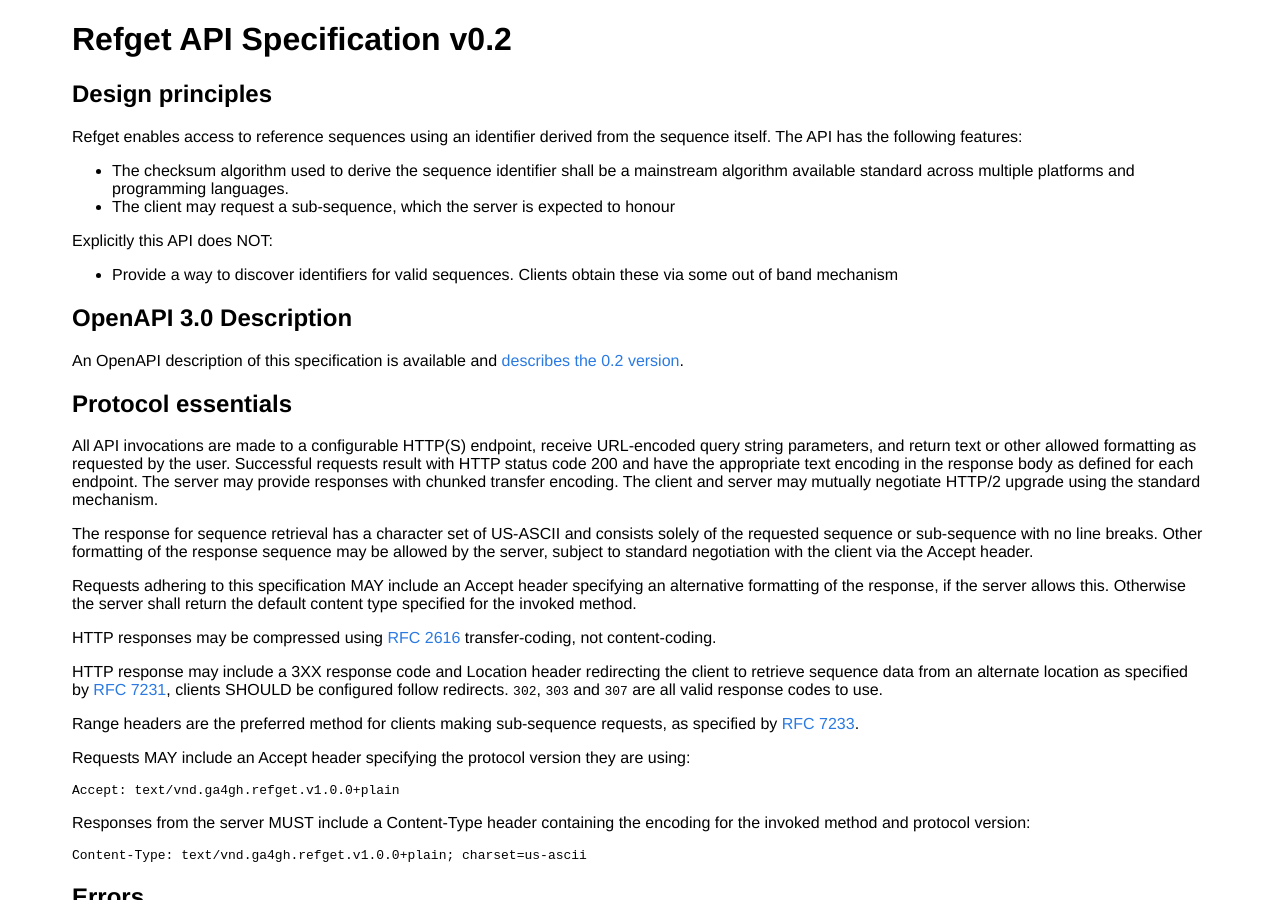
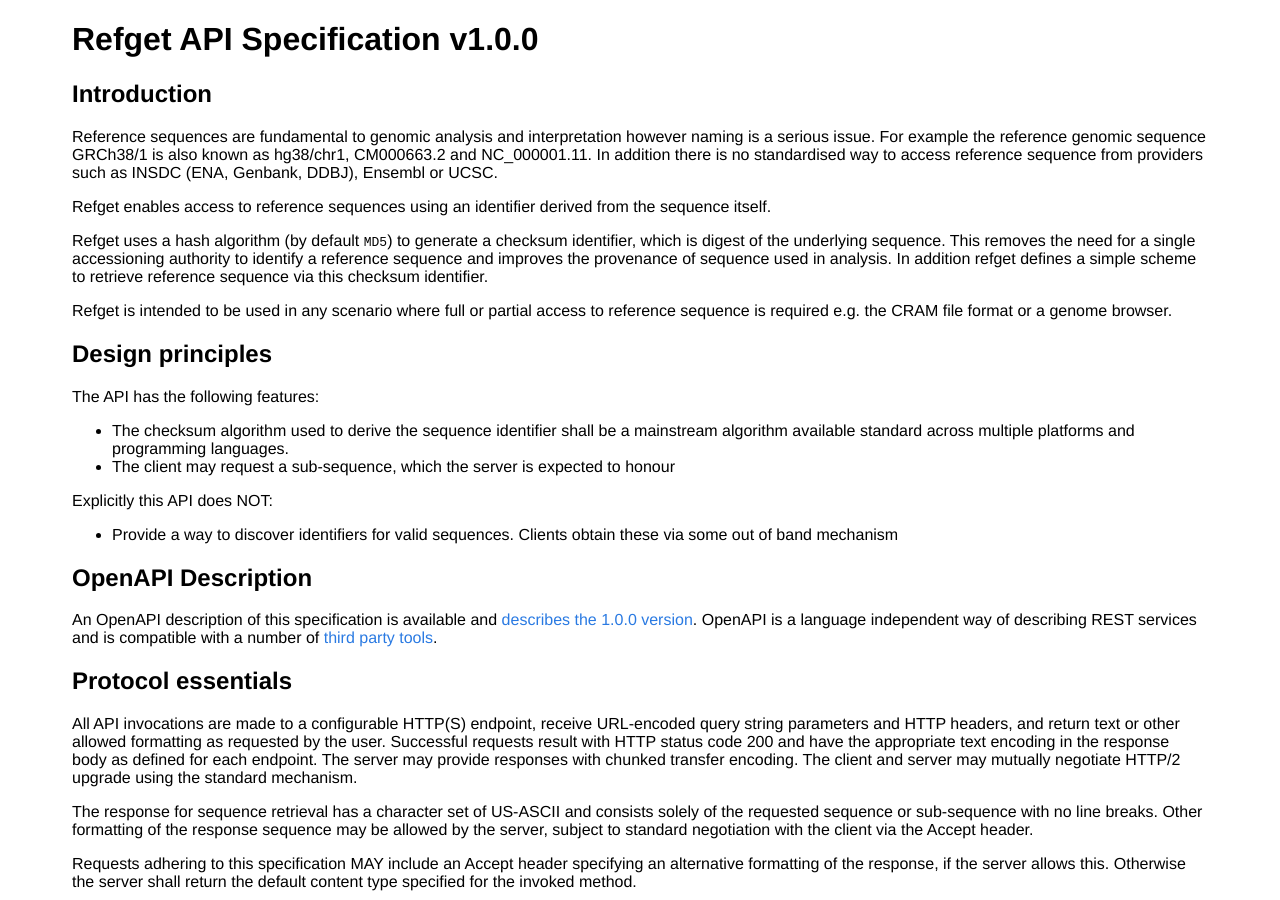
Before and after one commit to samtools/hts-specs, a Jekyll site: the page built from refget.md, in a window 1280 px wide and 900 px high. Built offline with Jekyll 4.4.1, drawn with Linux system fonts in a browser that asks for light colours; some of the changed text lies outside the part shown.

Commit message:
Modifications related to the first PRC
Changes have been made in response to the first PRC for refget. This includes

- Adding a better description to the problem  the specification is solving
- Clarification of the OpenAPI schema
- Improving text in protocol essentials (Range and query parameters are allowed)
- Adding an example to `/sequence/<id>`
- What happens when start and end are the same value (a zero length string is returned)
- Adding Reece Hart as a contributor
- Typos

````diff
--- a/refget.md
+++ b/refget.md
@@ -4,10 +4,21 @@ title: refget protocol
 suppress_footer: true
 ---
 
-# Refget API Specification v0.2
+# Refget API Specification v1.0.0
+
+## Introduction
+
+Reference sequences are fundamental to genomic analysis and interpretation however naming is a serious issue. For example the reference genomic sequence GRCh38/1 is also known as hg38/chr1, CM000663.2 and NC_000001.11. In addition there is no standardised way to access reference sequence from providers such as INSDC (ENA, Genbank, DDBJ), Ensembl or UCSC.
+
+Refget enables access to reference sequences using an identifier derived from the sequence itself.
+
+Refget uses a hash algorithm (by default `MD5`) to generate a checksum identifier, which is digest of the underlying sequence. This removes the need for a single accessioning authority to identify a reference sequence and improves the provenance of sequence used in analysis. In addition refget defines a simple scheme to retrieve reference sequence via this checksum identifier.
+
+Refget is intended to be used in any scenario where full or partial access to reference sequence is required e.g. the CRAM file format or a genome browser.
 
 ## Design principles
-Refget enables access to reference sequences using an identifier derived from the sequence itself. The API has the following features:
+
+The API has the following features:
 
 - The checksum algorithm used to derive the sequence identifier shall be a mainstream algorithm available standard across multiple platforms and programming languages.
 - The client may request a sub-sequence, which the server is expected to honour
@@ -16,13 +27,13 @@ Explicitly this API does NOT:
 
 - Provide a way to discover identifiers for valid sequences. Clients obtain these via some out of band mechanism
 
-## OpenAPI 3.0 Description
+## OpenAPI Description
 
-An OpenAPI description of this specification is available and [describes the 0.2 version](pub/refget-openapi.yaml).
+An OpenAPI description of this specification is available and [describes the 1.0.0 version](pub/refget-openapi.yaml). OpenAPI is a language independent way of describing REST services and is compatible with a number of [third party tools](http://openapi.tools/).
 
 ## Protocol essentials
 
-All API invocations are made to a configurable HTTP(S) endpoint, receive URL-encoded query string parameters, and return text or other allowed formatting as requested by the user. Successful requests result with HTTP status code 200 and have the appropriate text encoding in the response body as defined for each endpoint. The server may provide responses with chunked transfer encoding. The client and server may mutually negotiate HTTP/2 upgrade using the standard mechanism.
+All API invocations are made to a configurable HTTP(S) endpoint, receive URL-encoded query string parameters and HTTP headers, and return text or other allowed formatting as requested by the user. Successful requests result with HTTP status code 200 and have the appropriate text encoding in the response body as defined for each endpoint. The server may provide responses with chunked transfer encoding. The client and server may mutually negotiate HTTP/2 upgrade using the standard mechanism.
 
 The response for sequence retrieval has a character set of US-ASCII and consists solely of the requested sequence or sub-sequence with no line breaks. Other formatting of the response sequence may be allowed by the server, subject to standard negotiation with the client via the Accept header.
 
@@ -142,9 +153,25 @@ The server shall return the requested sequence or sub-sequence as a single strin
 
 On success and either a whole sequence or sub-sequence is returned the server shall issue a 200 status code if the entire sequence is returned or 206 if a sub-sequence is returned via a Range header.
 
+If start and end query parameter are specified and equal each other, the server should respond with a zero length string i.e.
+
+```
+GET /sequence/9f5b68f3ebc5f7b06a9b2e2b55297403?start=0&end=0
+
+```
+
 If a start and/or end query parameter are specified the server should include a `Accept-Ranges: none` header in the response.
 
 If the identifier is not known by the server, a 404 status code and `NotFound` error shall be returned.
+
+#### Example text request
+
+The following response has been cut for brevity.
+
+```
+GET /sequence/9f5b68f3ebc5f7b06a9b2e2b55297403
+CTGTCAGCCCGGTTTTCAAGGAGCACACACCAAAAATGCACCAAAGCTTACATCCATACAAACACCCGCA ....
+```
 
 ### Method: Get known metadata for an id
 
@@ -347,7 +374,19 @@ However a start/end for the same 10bp would be:
 ?start=5&end=15
 ```
 
-Any formatting of the sequence a server might allow is applied after the the sub-sequence is selected, for example a server that supported returning fasta the result for the prior example could be:
+A Range header to retrieve a single base pair would be:
+
+```
+Range: bytes=0-0
+```
+
+The returned subsequence would be the first `C` of the sequence. A URL parameter for the same region would be
+
+```
+?start=0&end=1
+```
+
+Any formatting of the sequence a server might allow is applied after the sub-sequence is selected, for example a server that supported returning fasta the result for the prior example could be:
 
 ```
 >9f5b68f3ebc5f7b06a9b2e2b55297403 5-14
@@ -488,7 +527,7 @@ Key to generating reproducible checksums is the normalisation algorithm applied
 - VMC
   - VMC requires sequence to be a string of IUPAC codes for either nucelotide or protein sequence
 
-Considering the requirements of the three systems the specification designers felt it was sufficient to restrict input to the inclusive range `65` (`0x41`/`A`) to `90` (`0x5A`/`Z`). Changes to this normalisation algorthim would require a new checksum identifer to be used.
+Considering the requirements of the three systems the specification designers felt it was sufficient to restrict input to the inclusive range `65` (`0x41`/`A`) to `90` (`0x5A`/`Z`). Changes to this normalisation algorthim would require a new checksum identifier to be used.
 
 ### Checksum Choice
 
````
Also changed, not shown: other parts of refget.md (+1 -0 lines).
